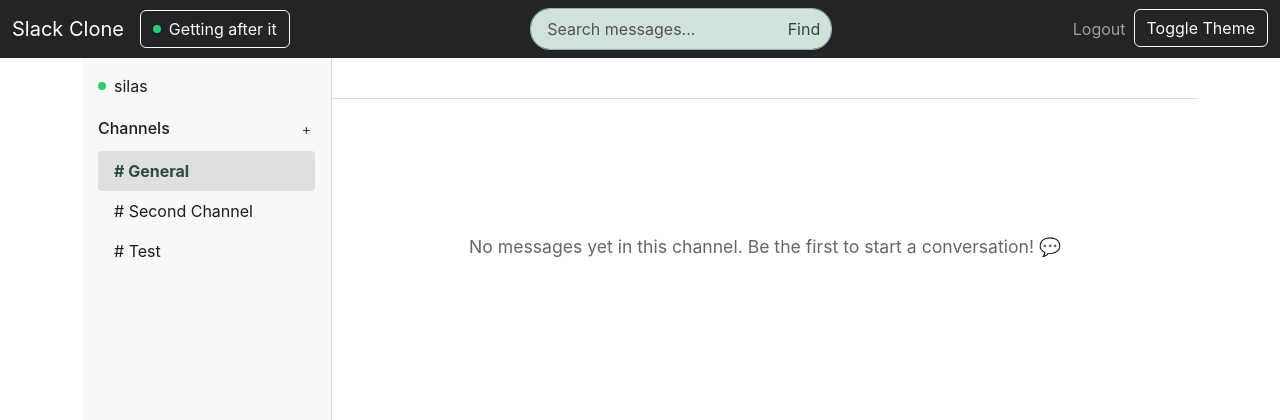
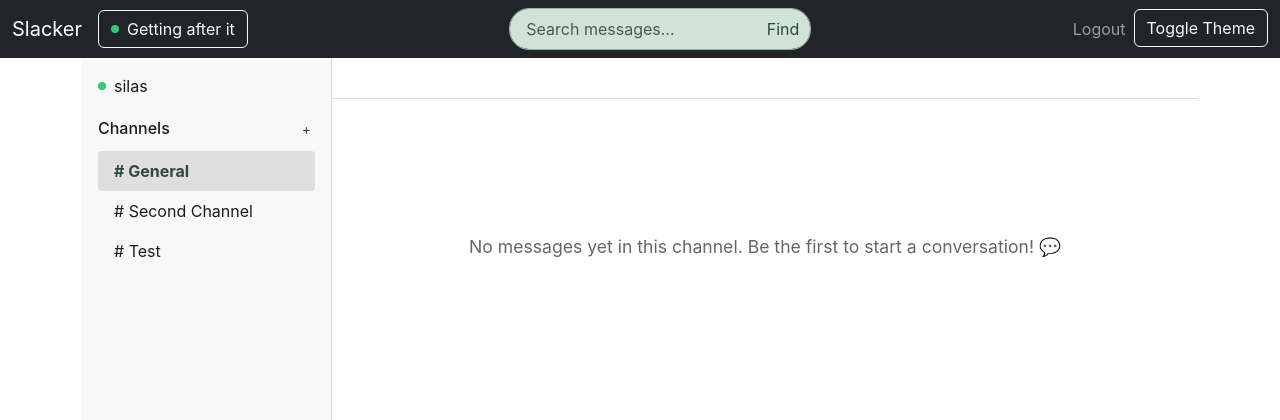
Before and after one commit to silas-pusateri/TeamFlow, a Flask app: page /chat in a window 1280 px wide. Shown: the top 420 px of the page. Run offline with Flask 3, Linux system fonts and the light colour scheme; a user stored in the database is signed in; some libraries are stand-ins or nearby versions.

Commit message:
Assistant checkpoint: Rename application to Slacker
Assistant generated file changes:
- templates/base.html: Update application name in navbar, Update page title

---

User prompt:

Rename the application from Slack Clone to Slacker

```diff
--- a/templates/base.html
+++ b/templates/base.html
@@ -4,7 +4,7 @@
 <head>
     <meta charset="UTF-8">
     <meta name="viewport" content="width=device-width, initial-scale=1.0">
-    <title>Slack Clone</title>
+    <title>Slacker</title>
     <link href="https://cdn.jsdelivr.net/npm/bootstrap@5.3.0/dist/css/bootstrap.min.css" rel="stylesheet">
     <link href="{{ url_for('static', filename='css/style.css') }}" rel="stylesheet">
     <script src="https://cdnjs.cloudflare.com/ajax/libs/socket.io/4.0.1/socket.io.js"></script>
@@ -13,7 +13,7 @@
     {% block body %}
     <nav class="navbar navbar-expand-lg navbar-dark bg-dark">
         <div class="container-fluid">
-            <a class="navbar-brand" href="/">Slack Clone</a>
+            <a class="navbar-brand" href="/">Slacker</a>
             <button class="navbar-toggler" type="button" data-bs-toggle="collapse" data-bs-target="#navbarNav">
                 <span class="navbar-toggler-icon"></span>
             </button>
```
